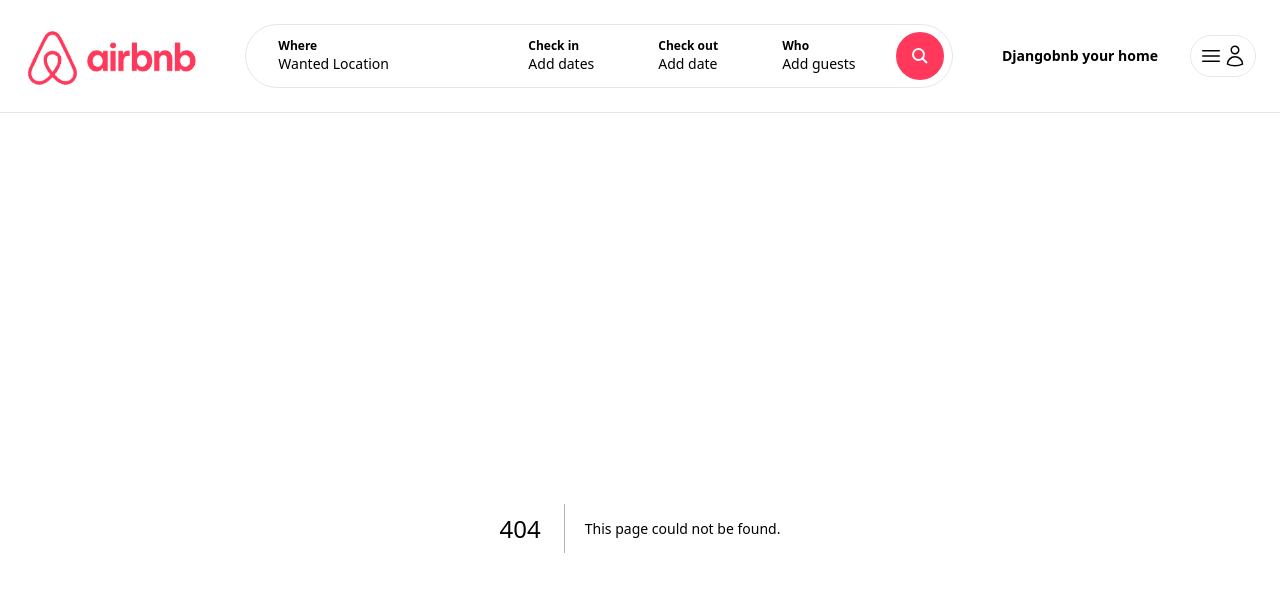
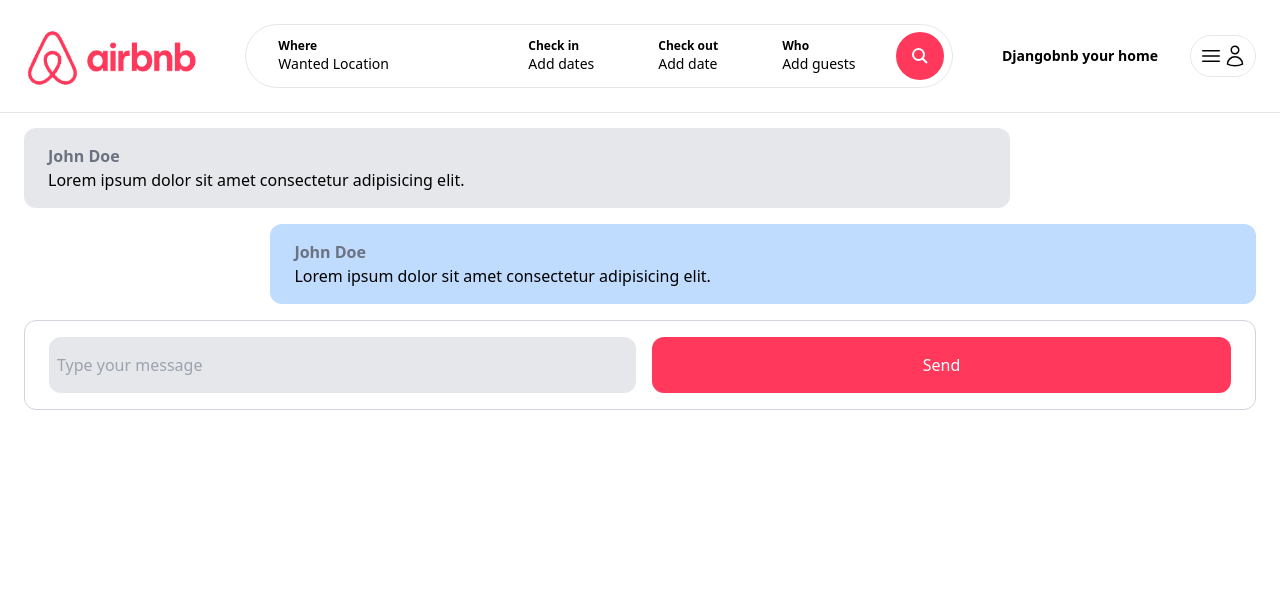
Before and after one commit to Star7-jpg/djangobnb, a Next.js app: page /inbox/1 in a window 1280 px wide. Before the commit this address had no page. Shown: the top 592 px of the page. Built offline with nearby package versions, Linux system fonts and the light colour scheme.

Commit message:
10 Detail page for chat (static)

```diff
--- /dev/null
+++ b/app/components/forms/CustomButton.tsx
@@ -0,0 +1,23 @@
+import React from "react";
+
+interface CustomButtonProps{
+    label: string;
+    className?: string;
+    onClick?: () => void;
+}
+
+const CustomButton: React.FC<CustomButtonProps> = ({
+    label,
+    onClick
+}) => {
+    return(
+        <div
+            onClick={onClick}
+            className={'w-full py-4 bg-airbnb hover:bg-airbnb-dark text-white text-center rounded-xl transition cursor-pointer ${className}'}
+        >
+            {label}
+        </div>
+    )
+}
+
+export default CustomButton;
--- a/app/components/inbox/Conversation.tsx
+++ b/app/components/inbox/Conversation.tsx
@@ -1,4 +1,4 @@
-const Conversartion = () => {
+const Conversation = () => {
     return(
         <div className="px-6 py-4 cursor-pointer border border-gray-3000 rounded-xl">
             <p className="mb-6 text-xl ">John Doe</p>
@@ -9,4 +9,4 @@
     )
 }
 
-export default Conversartion;
+export default Conversation;
--- /dev/null
+++ b/app/components/inbox/ConversationDetail.tsx
@@ -0,0 +1,39 @@
+'use client';
+
+import CustomButton from "../forms/CustomButton";
+
+const ConversationDetail = () => {
+    return(
+        <>
+            <div className="max-h-[400px] overflow-auto flex flex-col space-y-4">
+                <div className="w-[80%] py-4 px-6 rounded-xl bg-gray-200">
+                    <p className="font-bold text-gray-500">John Doe</p>
+
+                    <p>Lorem ipsum dolor sit amet consectetur adipisicing elit.</p>
+            </div>
+
+                <div className="w-[80%] ml-[20%] py-4 px-6 rounded-xl bg-blue-200">
+                    <p className="font-bold text-gray-500">John Doe</p>
+
+                    <p>Lorem ipsum dolor sit amet consectetur adipisicing elit.</p>
+                </div>
+            </div>
+
+            <div className="mt-4 py-4 px-6 flex border border-gray-300 space-x-4 rounded-xl">
+                <input
+                    type="text"
+                    placeholder="Type your message"
+                    className="w-full p-2 bg-gray-200 rounded-xl"
+                />
+
+                <CustomButton
+                    label='Send'
+                    onClick={() => console.log('Clicked')}
+                    className="w-[100px]"
+                />
+            </div>
+        </>
+    )
+}
+
+export default ConversationDetail;
--- /dev/null
+++ b/app/inbox/[id]/page.tsx
@@ -0,0 +1,11 @@
+import ConversationDetail from "@/app/components/inbox/ConversationDetail";
+
+const ConversationPage = () => {
+    return(
+        <main className="max-w-[1500px] mx-auto px-6 pb-6">
+            <ConversationDetail />
+        </main>
+    )
+}
+
+export default ConversationPage;
```
